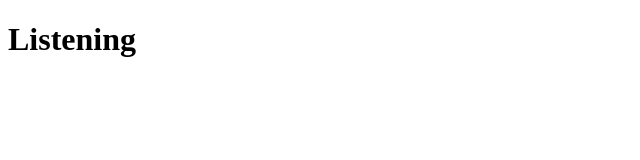
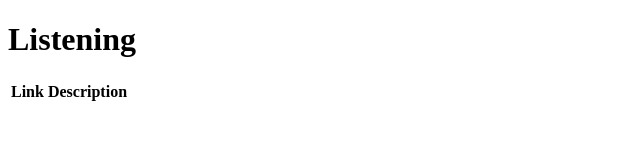
Before and after one commit to nicoleallisonmusic/nicoleallisonmusic.github.io, a plain HTML site: page index.html in a window 1280 px wide. Shown: the whole page, without its empty margins (0-640 px from the left). Drawn offline with Linux system fonts and the light colour scheme.

Commit message:
Update index.html

```diff
--- a/index.html
+++ b/index.html
@@ -6,6 +6,10 @@
   </head>
   <body>
     <h1><b>Listening</b></h1>
+    <table>
+      <th>Link</th>
+      <th>Description</th>
+    </table>
   </body>
 
 </html>
```
